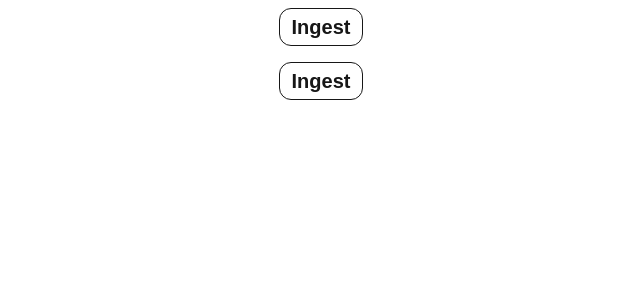
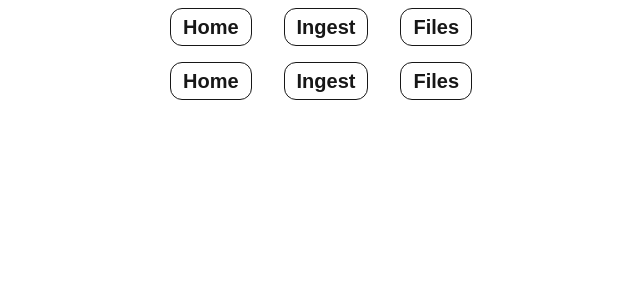
Before and after one commit to Ratnesh-Dhan/paperman-fe, a Next.js app: page /components/Navbar in a window 1280 px wide. Shown: the top 300 px of the page, without its empty margins (319-959 px from the left). Built offline with nearby package versions, Linux system fonts and the light colour scheme.

Commit message:
creating fileManager

```diff
--- /dev/null
+++ b/src/app/Upload/page.tsx
@@ -0,0 +1,32 @@
+'use client'
+import axios from 'axios';
+import React, { use, useEffect, useState } from 'react'
+import File from '../components/File';
+
+const Upload = () => {
+    const [existedFiles, setExistedFiles] = useState<string[]>([]);
+    useEffect(() => {
+        axios.get("http://localhost:8000/files")
+            .then((response) => {
+                setExistedFiles(response.data['files']);
+            })
+            .catch((error) => {
+                console.error("Error in fetching files : ", error);
+            })
+    }, [])
+    return (
+        <div className='bg-slate-300 text-black font-bold h-full'>
+            <div className='mx-30 bg-[#8CC7C4] p-5 flex justify-end'>
+                <button className='p-3 bg-[#2C687B] rounded-md text-[#FFF6F6]'>Upload</button>
+            </div>
+            <div className='mx-30'>
+
+            {existedFiles.map((file, idx) => (
+                <File customkey={idx} fileName={file} />
+            ))}
+            </div>
+        </div>
+    )
+}
+
+export default Upload
--- /dev/null
+++ b/src/app/components/File.tsx
@@ -0,0 +1,11 @@
+import React from 'react'
+
+const File = ({customkey, fileName}: {customkey: number, fileName: string}) => {
+  return (
+    <div
+        className='border p-3 mb-1'
+        key={customkey}>{fileName}</div>
+  )
+}
+
+export default File
--- a/src/app/components/Navbar/page.tsx
+++ b/src/app/components/Navbar/page.tsx
@@ -1,5 +1,6 @@
 "use client";
 import axios from "axios";
+import Link from "next/link";
 import React from "react";
 
 const Navbar = () => {
@@ -15,15 +16,25 @@ const Navbar = () => {
       });
   };
   return (
-    <div className=" w-full py-2 flex justify-center">
+    <div className=" w-full py-2 flex justify-center gap-8">
+      <Link
+        className="border rounded-xl font-bold text-xl px-3 py-1 active:shadow-[inset_2px_2px_6px_rgba(255,255,255,0.3)] hover:bg-slate-700"
+        href="/">
+        Home
+      </Link>
       <button
-        className="border rounded-xl font-bold text-xl px-3 py-1 active:shadow-[inset_2px_2px_6px_rgba(255,255,255,0.3)]"
+        className="border rounded-xl font-bold text-xl px-3 py-1 active:shadow-[inset_2px_2px_6px_rgba(255,255,255,0.3)] hover:bg-slate-700"
         onClick={handleIngest}
       >
         Ingest
       </button>
+      <Link
+        className="border rounded-xl font-bold text-xl px-3 py-1 active:shadow-[inset_2px_2px_6px_rgba(255,255,255,0.3)] hover:bg-slate-700"
+        href="/Upload">
+        Files
+      </Link>
     </div>
-  );
+  )
 };
 
 export default Navbar;
--- a/src/app/layout.tsx
+++ b/src/app/layout.tsx
@@ -7,7 +7,7 @@ export default function RootLayout({
 }) {
   return (
     <html lang="en">
-      <body>
+      <body className="h-screen">
         <Navbar />
         {children}
       </body>
```
